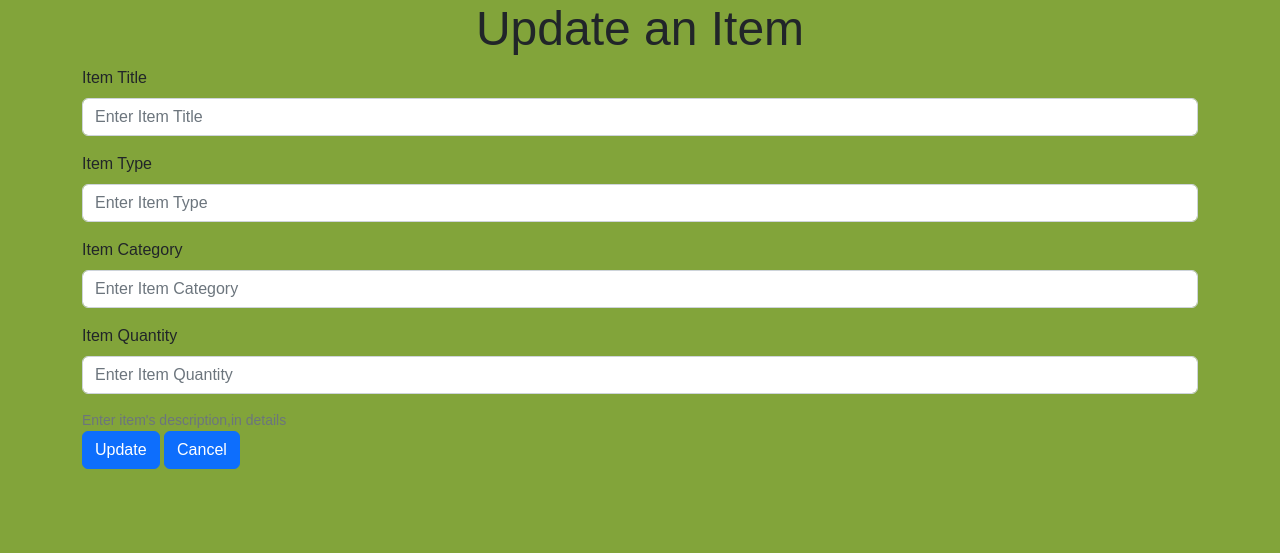
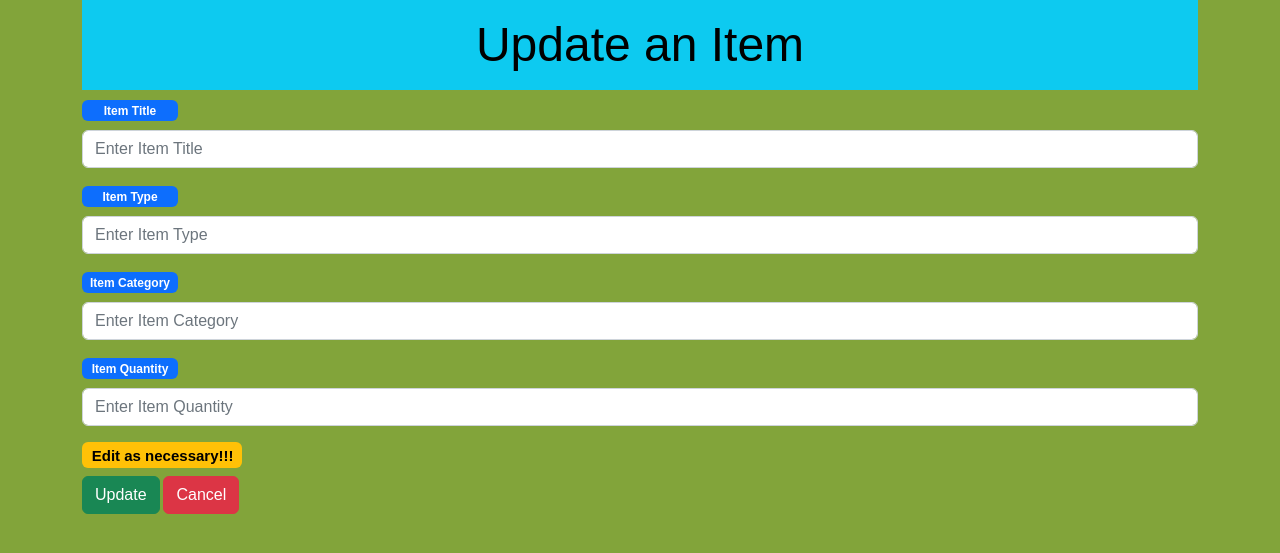
Before and after one commit to 666tut666/inventory_final, a FastAPI app: page /item/update/1 in a window 1280 px wide. Shown: the part 56-609 px from the top of the page. Run offline with FastAPI, Linux system fonts and the light colour scheme; data that the repository does not hold is empty; some libraries are stand-ins or nearby versions.

Commit message:
background added made looks appealing

```diff
--- a/templates/update_item.html
+++ b/templates/update_item.html
@@ -7,7 +7,9 @@
 {% endblock %}
 {% block content %}
     <div class="container">
-        <h1 class="text-center">Update an Item</h1>
+        <h1 class="text-center">
+            <div class="p-3 mb-2 bg-info text-black">Update an Item</div>
+        </h1>
         {% for error in errors %}
             <div class="alert alert-danger" role="alert">
                 {{ error }}
@@ -17,29 +19,51 @@
         <div id="result" class="text-success"></div>
         <form id="form-data">
           <div class="mb-3">
-            <label for="title" class="form-label">Item Title</label>
+            <label for="title" class="form-label">
+                <div class="badge bg-primary text-wrap" style="width: 6rem;">
+                          Item Title
+                        </div>
+            </label>
             <input type="text" class="form-control" id="title" required name="title" value="{{item.title}}" placeholder="Enter Item Title">
                 <!-- required is used -->
           </div>
           <div class="mb-3">
-            <label for="item_type" class="form-label">Item Type</label>
+            <label for="item_type" class="form-label">
+                <div class="badge bg-primary text-wrap" style="width: 6rem;">
+                          Item Type
+                        </div>
+            </label>
             <input type="text" class="form-control" id="item_type" required name="item_type" value="{{item.item_type}}" placeholder="Enter Item Type">
                 <!-- required is used -->
           </div>
           <div class="mb-3">
-            <label for="category" class="form-label">Item Category</label>
+            <label for="category" class="form-label">
+                <div class="badge bg-primary text-wrap" style="width: 6rem;">
+                          Item Category
+                        </div>
+            </label>
             <input type="text" class="form-control" id="category" required name="category" value="{{item.category}}" placeholder="Enter Item Category">
                 <!-- required is used -->
           </div>
           <div class="mb-3">
-            <label for="quantity" class="form-label">Item Quantity</label>
+            <label for="quantity" class="form-label">
+                <div class="badge bg-primary text-wrap" style="width: 6rem;">
+                          Item Quantity
+                        </div>
+            </label>
             <input type="number" class="form-control" id="quantity" required name="quantity" value="{{item.quantity}}" placeholder="Enter Item Quantity">
                 <!-- required is used -->
           </div>
-          <div class="form-text">Enter item's description,in details</div>
+          <div class="form-text">
+              <h5>
+                  <div class="badge bg-warning text-black" style="width: 10rem;">
+                          Edit as necessary!!!
+                        </div>
+              </h5>
         </form>
-        <button type="submit" class="btn btn-primary" onclick="update_item({{item.id}})">Update</button>
-        <a href="/" class="btn btn-primary">Cancel</a>
+        <button type="submit" class="btn btn-success" onclick="update_item({{item.id}}); window.location.replace('/')">Update</button>
+
+        <a href="/" class="btn btn-danger">Cancel</a>
     </div>
 {% endblock %}
 
```
